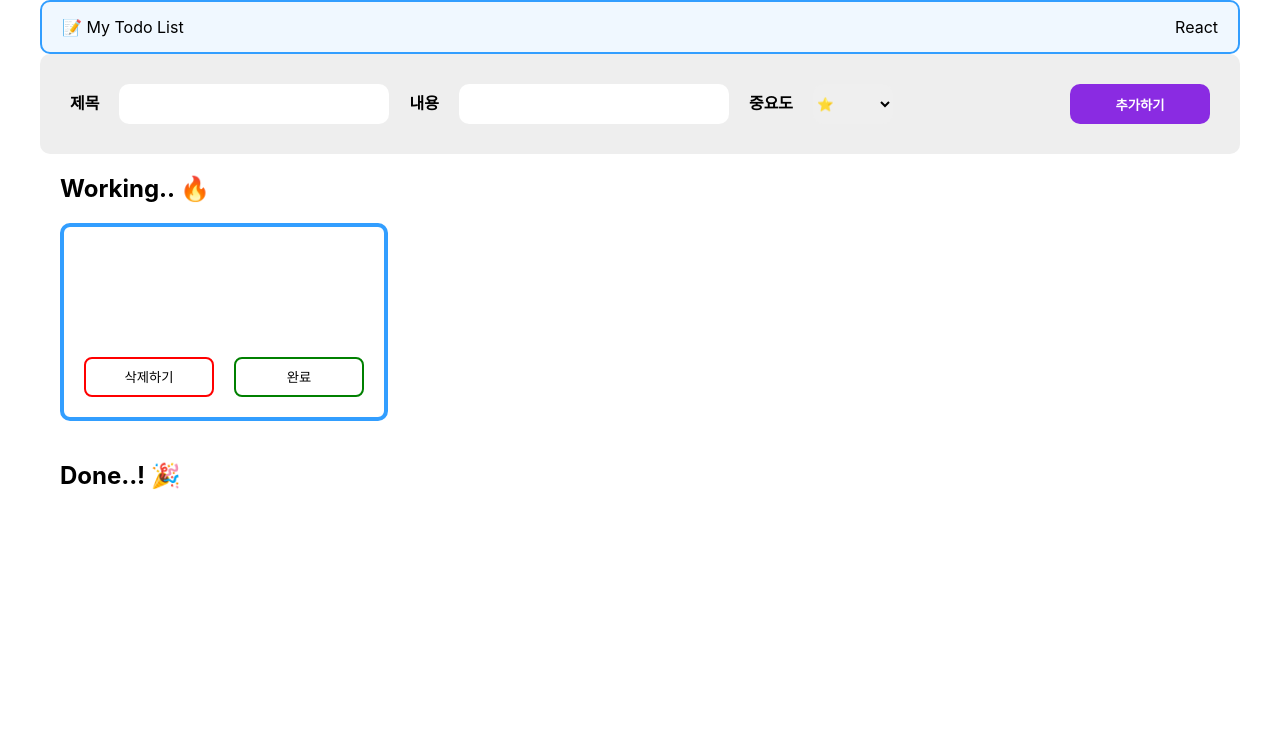
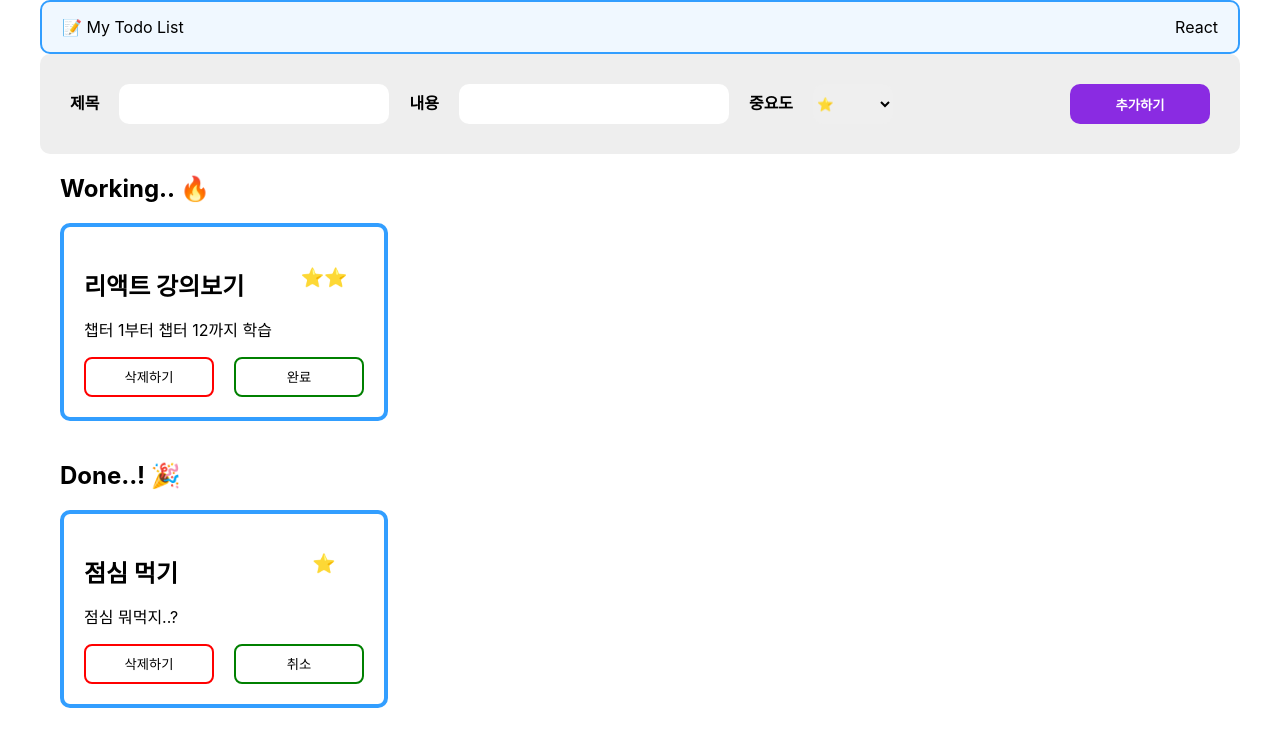
Before and after one commit to raaang/Todo_list, a React (Create React App) app: page / in a window 1280 px wide. Shown: the top 746 px of the page. Built offline with nearby package versions, Linux system fonts and the light colour scheme.

Commit message:
props를 redux로 구현

```diff
--- a/package.json
+++ b/package.json
@@ -8,7 +8,10 @@
     "@testing-library/user-event": "^13.2.1",
     "react": "^18.2.0",
     "react-dom": "^18.2.0",
+    "react-redux": "^8.0.2",
     "react-scripts": "5.0.1",
+    "redux": "^4.2.0",
+    "styled-components": "^5.3.5",
     "web-vitals": "^2.1.0"
   },
   "scripts": {
--- a/src/components/form/Form.jsx
+++ b/src/components/form/Form.jsx
@@ -1,13 +1,19 @@
 import React, { useState } from 'react';
+import { useDispatch } from 'react-redux';
+import { addTodo } from '../../redux/modules/todos';
 import './style.css';
 
-function Form({ todo, setTodo }) {
+function Form() {
+	const dispatch = useDispatch();
+
 	const [title, setTitle] = useState('');
 	const [content, setContent] = useState('');
 	const [star, setStar] = useState(1);
 
 	const onSubmitHandler = () => {
-		setTodo([...todo, {title: title, body: content, isDone: false, id: todo.length, star: Number(star)}]);
+		// setTodo([...todo, {title: title, body: content, isDone: false, id: todo.length, star: Number(star)}]);
+		const todo_new = {title: title, body: content, isDone: false, star: Number(star)};
+		dispatch(addTodo(todo_new));
 		setTitle('');
 		setContent('');
 		setStar(1);
--- a/src/components/layout/Layout.jsx
+++ b/src/components/layout/Layout.jsx
@@ -1,14 +1,15 @@
 import React from 'react';
+import { useSelector } from 'react-redux';
 import List from '../list/List';
 import './style.css';
 
-function Layout({ todo, setTodo }) {
+function Layout() {
 	const done = [];
 	const working = [];
 
-	const todo_list = todo;
+	const todos = useSelector((state) => state.todos);
 
-	todo_list.map((item) => {
+	todos.map((item) => {
 		if (item.isDone) {
 			done.push(item);
 			console.log('donedone', done);
@@ -18,33 +19,12 @@ function Layout({ todo, setTodo }) {
 		}
 	})
 
-	const onRemoveHandler = (todo_id) => {
-		setTodo(todo_list.filter((item) => item.id !== todo_id));
-		console.log('remove', todo);
-	}
-
-	const onChangeHandler = (todo) => {
-		console.log('click', todo);
-		const todo_except = todo_list.filter((item) => item.id !== todo.id);
-		setTodo([...todo_except, {title: todo.title, body: todo.body, isDone: !todo.isDone, id: todo.id, star: todo.star}]);
-
-		// map() 활용
-		// const todo_new = todo_list.map((item) => {
-		// 	if (item.id === todo.id) {
-		// 		return {...item, isDone: !item.isDone};
-		// 	} else {
-		// 		return {...item};
-		// 	}
-		// });
-		// setTodo(todo_new);
-	}
-
 	return (
 		<div className="list-layout">
-				<h2>Working.. 🔥</h2>
-				<List todo={working} onChangeHandler={onChangeHandler} onRemoveHandler={onRemoveHandler} />
-				<h2>Done..! 🎉</h2>
-				<List todo={done} onChangeHandler={onChangeHandler} onRemoveHandler={onRemoveHandler} />
+			<h2>Working.. 🔥</h2>
+			<List todo={working} />
+			<h2>Done..! 🎉</h2>
+			<List todo={done} />
 		</div>
 	);
 }
--- a/src/components/list/List.jsx
+++ b/src/components/list/List.jsx
@@ -2,17 +2,13 @@ import React from 'react';
 import Todo from '../todo/Todo'
 import './style.css';
 
-function List({ todo, onChangeHandler, onRemoveHandler }) {
-	const todo_list = todo;
+function List({ todo }) {
+	// const todos = useSelector((state) => state.todos);
 
 	return (
 		<div className="list-wrap">
-			{todo_list.map((item, index) => {
-				return (
-					<Todo className="list-item" key={index} todo={item}
-						onChangeHandler={onChangeHandler} onRemoveHandler={onRemoveHandler}
-					/>
-				);
+			{todo.map((item, index) => {
+				return <Todo className="list-item" key={index} todo={item}/>
 			})}
 	</div>
 	);
--- a/src/components/todo/Todo.jsx
+++ b/src/components/todo/Todo.jsx
@@ -1,8 +1,34 @@
 import React from 'react';
+import { useDispatch } from 'react-redux';
+import { isdoneTodo, removeTodo } from '../../redux/modules/todos';
 import './style.css';
 
-function Todo({ todo, onChangeHandler, onRemoveHandler }) {
-	console.log(todo.star)
+function Todo({ todo }) {
+	const dispatch = useDispatch();
+
+	const onRemoveHandler = (todo_id) => {
+		// setTodo(todo_list.filter((item) => item.id !== todo_id));
+		dispatch(removeTodo(todo_id));
+		console.log('remove', todo);
+	}
+
+	const onChangeHandler = (todo_id) => {
+		console.log('click', todo);
+		dispatch(isdoneTodo(todo_id));
+		// const todo_except = todo_list.filter((item) => item.id !== todo.id);
+		// setTodo([...todo_except, {title: todo.title, body: todo.body, isDone: !todo.isDone, id: todo.id, star: todo.star}]);
+
+		// map() 활용
+		// const todo_new = todo_list.map((item) => {
+		// 	if (item.id === todo.id) {
+		// 		return {...item, isDone: !item.isDone};
+		// 	} else {
+		// 		return {...item};
+		// 	}
+		// });
+		// setTodo(todo_new);
+	}
+
 	return (
 		<div className="todo">
 			<div className="todo-info">
@@ -16,7 +42,7 @@ function Todo({ todo, onChangeHandler, onRemoveHandler }) {
 			</div>
 			<div className="todo-btn">
 				<button className="remove-btn" onClick={() => onRemoveHandler(todo.id)}>삭제하기</button>
-				<button className="done-btn" onClick={() => onChangeHandler(todo)}>{todo.isDone ? "취소" : "완료"}</button>
+				<button className="done-btn" onClick={() => onChangeHandler(todo.id)}>{todo.isDone ? "취소" : "완료"}</button>
 			</div>
 		</div>
 	);
--- a/src/pages/TodoList.jsx
+++ b/src/pages/TodoList.jsx
@@ -4,21 +4,21 @@ import Header from '../components/header/Header';
 import Layout from '../components/layout/Layout';
 
 function TodoList() {
-	const [todo, setTodo] = useState([{
-		title: "",
-		body: "",
-		isDone: false,
-		id: 0,
-		star: 0
-	}]);
+	// const [todo, setTodo] = useState([{
+	// 	title: "",
+	// 	body: "",
+	// 	isDone: false,
+	// 	id: 0,
+	// 	star: 0
+	// }]);
 
-	console.log(todo);
+	// console.log(todo);
 
 	return (
 		<>
 			<Header />
-			<Form todo={todo} setTodo={setTodo} />
-			<Layout todo={todo} setTodo={setTodo} />
+			<Form />
+			<Layout />
 		</>
 	);
 }
--- /dev/null
+++ b/src/redux/config/configStore.js
@@ -0,0 +1,10 @@
+import { createStore } from "redux";
+import { combineReducers } from "redux";
+import todos from "../modules/todos";
+
+const rootReducer = combineReducers({
+	todos: todos,
+});
+const store = createStore(rootReducer);
+
+export default store;
--- /dev/null
+++ b/src/redux/modules/todos.js
@@ -0,0 +1,77 @@
+// Action Value
+const ADD_TODO = "ADD_TODO";
+const REMOVE_TODO = "REMOVE_TODO";
+const ISDONE_TODO = "ISDONE_TODO";
+
+// Action Creator
+export const addTodo = (payload) => {
+	return {
+		type: ADD_TODO,
+		payload,
+	};
+};
+
+export const removeTodo = (payload) => {
+	return {
+		type: REMOVE_TODO,
+		payload,
+	}
+}
+
+export const isdoneTodo = (payload) => {
+	return {
+		type: ISDONE_TODO,
+		payload,
+	}
+}
+
+// Initial State
+const initialState = [
+	{
+		id: 1,
+		title: "리액트 강의보기",
+		body: "챕터 1부터 챕터 12까지 학습",
+		isDone: false,
+		star: 2
+	},
+	{
+		id: 2,
+		title: "점심 먹기",
+		body: "점심 뭐먹지..?",
+		isDone: true,
+		star: 1
+	}
+]
+
+// Reducer
+const todos = (state = initialState, action) => {
+	switch (action.type) {
+		case ADD_TODO:
+			console.log('reducer ADD_TODO', action.payload);
+			return [...state, {
+				...action.payload,
+				id: state[state.length - 1].id + 1
+			}];
+
+		case REMOVE_TODO:
+			console.log('reducer REMOVE_TODO', action.payload);
+			return state.filter((item) => item.id !== action.payload);
+
+		case ISDONE_TODO:
+			console.log('reducer ISDONE_TODO', action.payload);
+			const todo_new = state.map((item) => {
+				if (item.id === action.payload) {
+					return {...item, isDone: !item.isDone};
+				} else {
+					return item;
+				}
+			});
+			return todo_new;
+
+		default:
+			return state;
+	}
+};
+
+// export default Reducer
+export default todos;
```
Also changed, not shown: src/index.js (+6 -2 lines), 1 other file (tests, documents, lock files or other folders).
